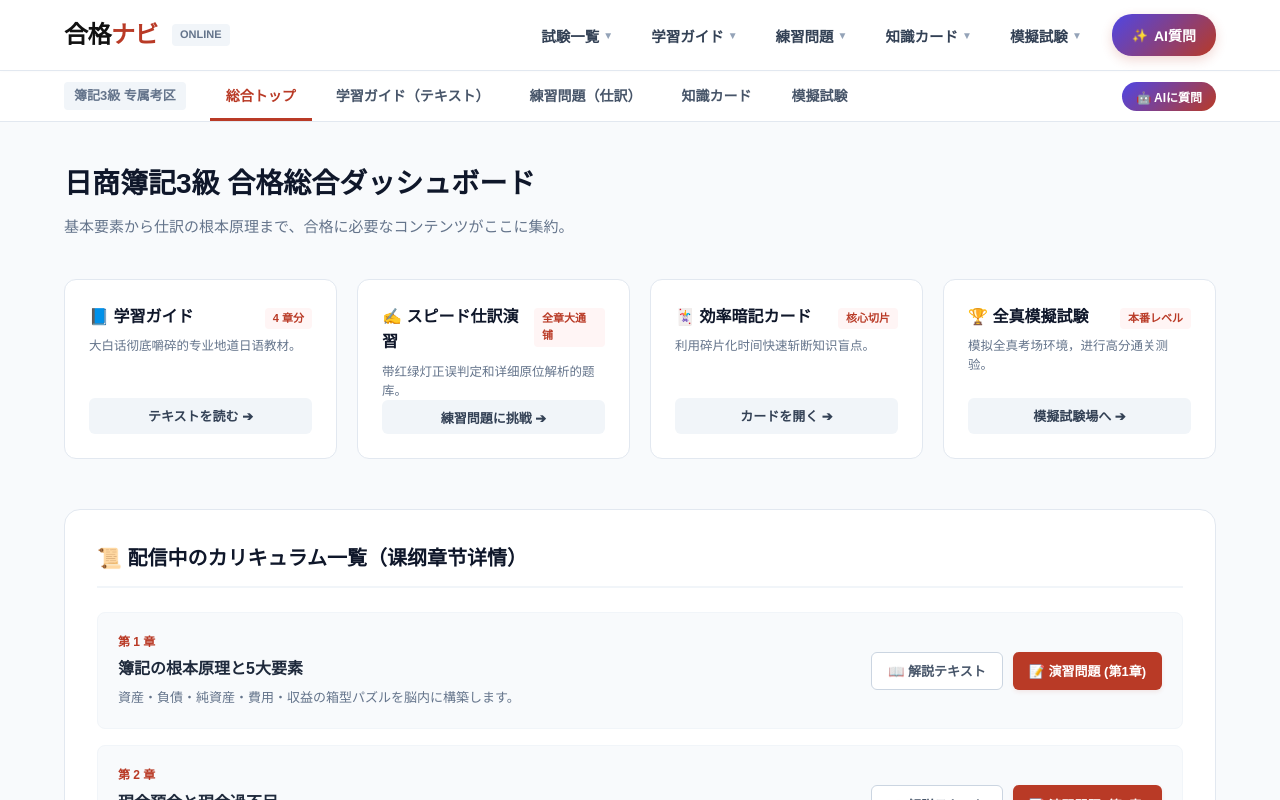
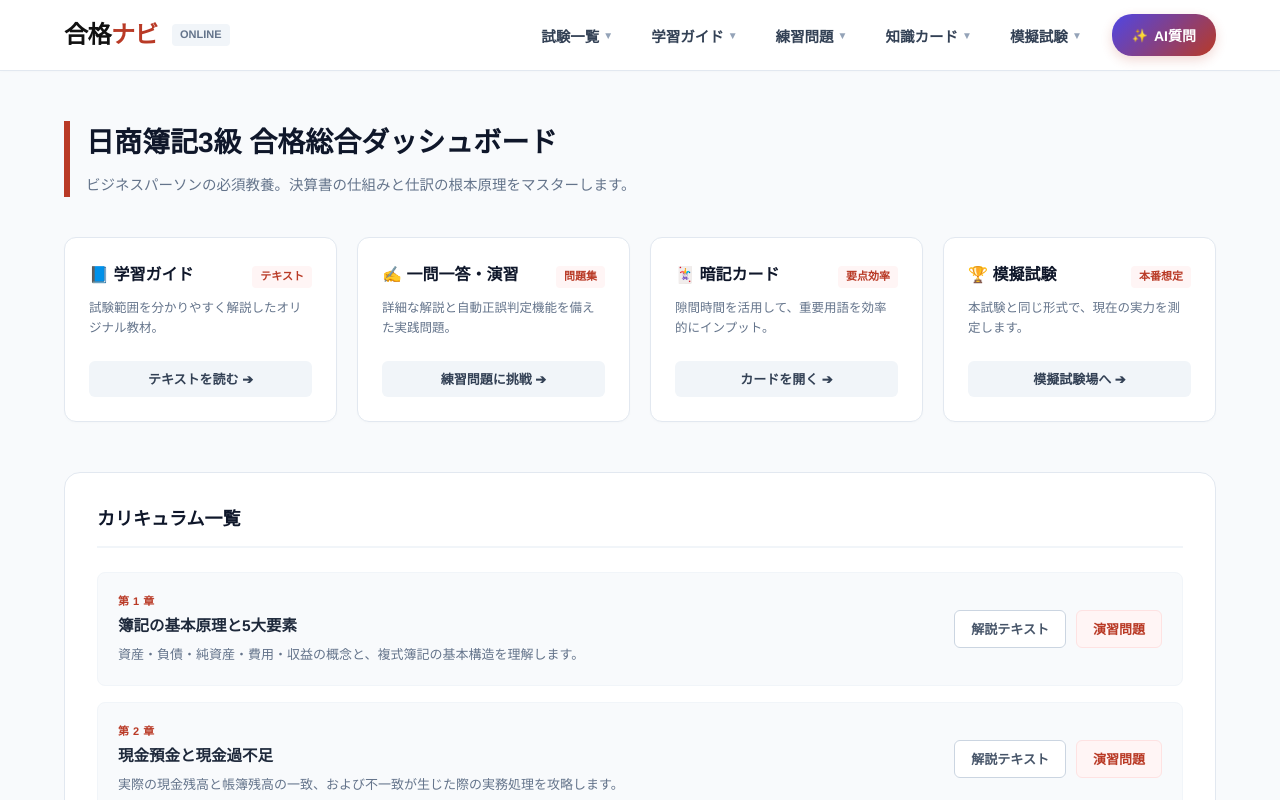
Before and after one commit to zrqZRQ77/japanese-web, a Next.js app: page /exams/boki2/guide in a window 1280 px wide. Shown: the top 800 px of the page. Built offline with nearby package versions, Linux system fonts and the light colour scheme.

Commit message:
Update page.js

```diff
--- a/app/exams/boki2/guide/page.js
+++ b/app/exams/boki2/guide/page.js
@@ -6,159 +6,117 @@ import Navbar from "../../../../components/Navbar";
 
 export default function ExamHubPage() {
   const params = useParams();
-  const examId = params?.examId || 'boki3'; // 动态获取当前是哪个考试
+  const examId = (params?.examId || 'boki3').toLowerCase();
   const [mounted, setMounted] = useState(false);
-  const [activeSubMenu, setActiveSubMenu] = useState('hub'); // 内部专属导航状态
 
   useEffect(() => {
     setMounted(true);
   }, []);
 
-  // 1. 各个考试的底层专属数据知识库（支持横向无限扩展）
+  // 1. 全日本語・日本の資格試験に最適化されたデータベース
   const examDatabase = {
     boki3: {
       name: '簿記3級',
       title: '日商簿記3級 合格総合ダッシュボード',
-      subtitle: '基本要素から仕訳の根本原理まで、合格に必要なコンテンツがここに集約。',
+      subtitle: 'ビジネスパーソンの必須教養。決算書の仕組みと仕訳の根本原理をマスターします。',
       chapters: [
-        { ch: '1', title: '簿記の根本原理と5大要素', desc: '資産・負債・純資産・費用・収益の箱型パズルを脳内に構築します。' },
-        { ch: '2', title: '現金預金と現金過不足', desc: '実際の現金と帳簿のズレをピタッと合わせる実务仕訳を攻略。' },
-        { ch: '3', title: '売掛金と買掛金（債権債務）', desc: 'ビジネスの基本である「ツケ（信用取引）」の発生と回収のルール。' },
-        { ch: '4', title: '試算表の作成と決算の全体像', desc: '全仕訳データを1つの大きな表に集計する決算パズルのマクロマップ。' }
+        { ch: '1', title: '簿記の基本原理と5大要素', desc: '資産・負債・純資産・費用・収益の概念と、複式簿記の基本構造を理解します。' },
+        { ch: '2', title: '現金預金と現金過不足', desc: '実際の現金残高と帳簿残高の一致、および不一致が生じた際の実務処理を攻略します。' },
+        { ch: '3', title: '売掛金と買掛金（債権債務）', desc: 'ビジネスの基本となる信用取引（ツケ）の発生から回収・支払いまでのルール。' },
+        { ch: '4', title: '試算表の作成と決算の全体像', desc: '仕訳データを集計し、財務諸表を作成する決算一連の手続きを体系的に学びます。' }
       ]
     },
     boki2: {
       name: '簿記2級',
       title: '日商簿記2級 上級総合ダッシュボード',
-      subtitle: '高度な商業簿記に加え、製造業の原価計算（工業簿記）の壁を完全突破。',
+      subtitle: '実務で強く求められる上級会計。商業簿記に加え、工業簿記（原価計算）の壁を突破。',
       chapters: [
-        { ch: '1', title: '株式会社の会計・純資産の部', desc: '資本金、準備金、剰余金の配当など、株式会社特有の高度な処理。' },
-        { ch: '2', title: '固定資産の割賦購入と減価償却', desc: '2級レベルの複雑な減価償却計算とリース取引の根本。' },
-        { ch: '3', title: '工業簿記の本質と原価計算の流れ', desc: 'モノづくりにおける材料費・労務費・経費の集計マスター。' }
+        { ch: '1', title: '株式会社の会計・純資産の部', desc: '資本金、準備金、剰余金の配当など、株式会社特有の高度な会計処理を学びます。' },
+        { ch: '2', title: '固定資産の割賦購入と減価償却', desc: '2級レベルの複雑な減価償却計算、リース取引、固定資産の売却処理。' },
+        { ch: '3', title: '工業簿記の本質と原価計算の流れ', desc: 'モノづくりにおける材料費・労務費・経費の集計から製品原価の計算まで。' }
       ]
     },
     fp3: {
       name: 'FP3級',
       title: 'FP3級 資産設計総合ダッシュボード',
-      subtitle: 'ライフプランニングから税金、相続まで、人生のマネーリテラシーの集大成。',
+      subtitle: 'ライフプランニングから税金、相続まで、生活に直結するマネーリテラシーの集大成。',
       chapters: [
-        { ch: '1', title: 'ライフプランニングと資金計画', desc: '社会保険、公的年金、資金計画の 6 つの係数の使い方。' },
-        { ch: '2', title: 'リスク管理（生命保険・損害保険）', desc: '各種保険商品の仕組みと、最適な保障設計の選択基準。' }
+        { ch: '1', title: 'ライフプランニングと資金計画', desc: '社会保険、公的年金の仕組みと、資産設計に用いる6つの係数の使い方。' },
+        { ch: '2', title: 'リスク管理（生命保険・損害保険）', desc: '各種保険商品の仕組み、保障内容、および最適な保険設計の選択基準。' },
+        { ch: '3', title: 'タックスプランニング（所得税の基本）', desc: '日本の所得税の仕組み、各種所得の計算方法と確定申告の基礎知識。' }
+      ]
+    },
+    fp2: {
+      name: 'FP2級',
+      title: 'FP2級 上級資産設計ダッシュボード',
+      subtitle: 'より高度な資産運用・相続・事業承継のコンサルティング能力を身につけ、実務に活かす。',
+      chapters: [
+        { ch: '1', title: '金融資産運用とポートフォリオ理論', desc: '債券利回り計算、株式指標の分析、高度なポートフォリオ運用理論。' },
+        { ch: '2', title: '不動産の取引と法令上の制限', desc: '都市計画法、建築基準法など、不動産取引において必須となる強力な法律知識。' },
+        { ch: '3', title: '相続・事業承継の税務実務', desc: '法定相続分、遺留分、相続税・贈与税の評価基準と具体的な節税対策。' }
+      ]
+    },
+    itpass: {
+      name: 'ITパスポート',
+      title: 'ITパスポート 試験総合ダッシュボード',
+      subtitle: 'DX時代に求められるITの基礎知識、経営戦略、セキュリティ技術を網羅。',
+      chapters: [
+        { ch: '1', title: 'ストラテジ系（企業と法務・経営戦略）', desc: '知的財産権、コンプライアンス、マーケティング手法、財務諸表の基礎。' },
+        { ch: '2', title: 'マネジメント系（開発技術・プロジェクト管理）', desc: 'アジャイル開発、システム要件定義、プロジェクトの工程管理手法の理解。' },
+        { ch: '3', title: 'テクノロジ系（基礎理論・セキュリティ）', desc: '2進数、ネットワークの仕組み、サイバー攻撃手法と最新の暗号化技術。' }
+      ]
+    },
+    takken: {
+      name: '宅建士 国家資格総合ダッシュボード',
+      subtitle: '不動産取引の最高峰資格。宅建業法、権利関係など、強力な法律知識を習得。',
+      chapters: [
+        { ch: '1', title: '宅建業法（最重要科目）', desc: '免許制度、宅地建物取引士の業務、営業保証金、および35条・37条書面の実務。' },
+        { ch: '2', title: '権利関係（民法・借地借家法）', desc: '意思表示、制限行為能力者、不法行為、借地借家法など、難関の法律解釈。' },
+        { ch: '3', title: '法令上の制限（都市計画・農地法）', desc: '国土利用計画法、都市計画法、建築基準法など、公法上の厳しい建築規制。' }
       ]
     }
   };
 
-  // 兜底保护：如果用户乱敲了一个未定义的考试 ID，默认显示簿记 3 级
   const currentExam = examDatabase[examId] || examDatabase['boki3'];
-
-  // 2. 内部功能专属导航栏条目（严格对齐指示 5 的独立功能要求）
-  const subNavItems = [
-    { id: 'hub', label: '総合トップ' },
-    { id: 'guide', label: '学習ガイド（テキスト）' },
-    { id: 'exercises', label: '練習問題（仕訳）' },
-    { id: 'cards', label: '知識カード' },
-    { id: 'mock', label: '模擬試験' }
-  ];
-
-  const handleFeatureRedirect = (featureId) => {
-    if (featureId === 'hub') {
-      setActiveSubMenu('hub');
-    } else {
-      // 跨模块直接跳转到对应的独立系统页面
-      if (typeof window !== 'undefined') {
-        window.location.href = `/exams/${examId}/${featureId}`;
-      }
-    }
-  };
 
   if (!mounted) return null;
 
   return (
-    <div style={{ minHeight: '100vh', backgroundColor: '#f8fafc', fontFamily: 'Arial, sans-serif' }}>
-      {/* 👑 全局顶层主导航栏 */}
+    <div style={{ minHeight: '100vh', backgroundColor: '#f8fafc', fontFamily: '"Helvetica Neue", Arial, "Hiragino Kaku Gothic ProN", Meiryo, sans-serif' }}>
+
+      {/* 👑 全局导航栏（唯一顶栏导航，内部重复的导航已被彻底移除） */}
       <Navbar />
 
-      {/* 🎯 考试专属内部导航栏（Sub Navigation Bar） */}
-      <div style={{
-        width: '100%',
-        backgroundColor: '#ffffff',
-        borderBottom: '1px solid #e2e8f0',
-        position: 'sticky',
-        top: '71px',
-        zIndex: 900
-      }}>
-        <div style={{
-          maxWidth: '1200px',
-          margin: '0 auto',
-          padding: '0 24px',
-          display: 'flex',
-          gap: '8px',
-          height: '50px',
-          alignItems: 'center'
-        }}>
-          {/* 当前考试面包屑提示 */}
-          <div style={{ fontSize: '13px', fontWeight: '800', color: '#64748b', marginRight: '16px', backgroundColor: '#f1f5f9', padding: '4px 10px', borderRadius: '4px' }}>
-            {currentExam.name} 专属考区
-          </div>
-          {subNavItems.map((item) => (
-            <button
-              key={item.id}
-              onClick={() => handleFeatureRedirect(item.id)}
-              style={{
-                padding: '0 16px',
-                height: '100%',
-                background: 'none',
-                border: 'none',
-                color: activeSubMenu === item.id ? '#b93a26' : '#475569',
-                fontSize: '14px',
-                fontWeight: '700',
-                cursor: 'pointer',
-                position: 'relative',
-                borderBottom: activeSubMenu === item.id ? '3px solid #b93a26' : '3px solid transparent',
-                transition: 'all 0.15s ease'
-              }}
-            >
-              {item.label}
-            </button>
-          ))}
-          {/* AI快捷提问挂件按钮 */}
-          <button
-            onClick={() => alert('AI質問アシスタントを起動します')}
-            style={{ marginLeft: 'auto', background: 'linear-gradient(135deg, #4f46e5 0%, #b93a26 100%)', color: '#ffffff', border: 'none', padding: '6px 14px', borderRadius: '15px', fontSize: '12px', fontWeight: '800', cursor: 'pointer' }}
-          >
-            🤖 AIに質問
-          </button>
-        </div>
-      </div>
+      {/* 📊 メインコンテンツエリア */}
+      <main style={{ maxWidth: '1200px', margin: '0 auto', padding: '50px 24px' }}>
 
-      {/* 📊 大本营主体内容区域 */}
-      <main style={{ maxWidth: '1200px', margin: '0 auto', padding: '40px 24px' }}>
-
-        {/* 头部大标题文案 */}
-        <div style={{ marginBottom: '40px' }}>
+        {/* ヘッダータイトル */}
+        <div style={{ marginBottom: '40px', borderLeft: `6px solid #b93a26`, paddingLeft: '16px' }}>
           <h1 style={{ fontSize: '28px', fontWeight: '900', color: '#0f172a', margin: '0 0 8px 0' }}>{currentExam.title}</h1>
-          <p style={{ fontSize: '15px', color: '#64748b', margin: 0, fontWeight: '500' }}>{currentExam.subtitle}</p>
+          <p style={{ fontSize: '14.5px', color: '#64748b', margin: 0, fontWeight: '500' }}>{currentExam.subtitle}</p>
         </div>
 
-        {/* 4大核心功能模块一览（用户可自由选择去哪，不再强制刷题） */}
+        {/* 4大機能カード（中文を一切排除し、洗練された日本語表現に統一） */}
         <div style={{ display: 'grid', gridTemplateColumns: 'repeat(auto-fit, minmax(260px, 1fr))', gap: '20px', marginBottom: '50px' }}>
           {[
-            { id: 'guide', title: '📘 学習ガイド', count: `${currentExam.chapters.length} 章分`, desc: '大白话彻底嚼碎的专业地道日语教材。', btn: 'テキストを読む' },
-            { id: 'exercises', title: '✍️ スピード仕訳演習', count: '全章大通铺', desc: '带红绿灯正误判定和详细原位解析的题库。', btn: '練習問題に挑戦' },
-            { id: 'cards', title: '🃏 効率暗記カード', count: '核心切片', desc: '利用碎片化时间快速斩断知识盲点。', btn: 'カードを開く' },
-            { id: 'mock', title: '🏆 全真模擬試験', count: '本番レベル', desc: '模拟全真考场环境，进行高分通关测验。', btn: '模擬試験場へ' }
+            { id: 'guide', title: '📘 学習ガイド', count: 'テキスト', desc: '試験範囲を分かりやすく解説したオリジナル教材。', btn: 'テキストを読む' },
+            { id: 'exercises', title: '✍️ 一問一答・演習', count: '問題集', desc: '詳細な解説と自動正誤判定機能を備えた実践問題。', btn: '練習問題に挑戦' },
+            { id: 'cards', title: '🃏 暗記カード', count: '要点効率', desc: '隙間時間を活用して、重要用語を効率的にインプット。', btn: 'カードを開く' },
+            { id: 'mock', title: '🏆 模擬試験', count: '本番想定', desc: '本試験と同じ形式で、現在の実力を測定します。', btn: '模擬試験場へ' }
           ].map((feat) => (
-            <div key={feat.id} style={{ backgroundColor: '#ffffff', border: '1px solid #e2e8f0', borderRadius: '12px', padding: '24px', display: 'flex', flexDirection: 'column', justifyContent: 'space-between', height: '180px' }}>
+            <div key={feat.id} style={{ backgroundColor: '#ffffff', border: '1px solid #e2e8f0', borderRadius: '12px', padding: '24px', display: 'flex', flexDirection: 'column', justifyContent: 'space-between', height: '185px', boxShadow: '0 1px 3px rgba(0,0,0,0.02)' }}>
               <div>
-                <div style={{ display: 'flex', justifyContent: 'space-between', alignItems: 'baseline', marginBottom: '8px' }}>
+                <div style={{ display: 'flex', justifyContent: 'space-between', alignItems: 'baseline', marginBottom: '10px' }}>
                   <h3 style={{ fontSize: '16px', fontWeight: '800', color: '#0f172a', margin: 0 }}>{feat.title}</h3>
                   <span style={{ fontSize: '11px', fontWeight: '700', color: '#b93a26', backgroundColor: '#fff5f5', padding: '2px 8px', borderRadius: '4px' }}>{feat.count}</span>
                 </div>
-                <p style={{ fontSize: '12.5px', color: '#64748b', margin: 0, lineHeight: '1.5' }}>{feat.desc}</p>
+                <p style={{ fontSize: '12.5px', color: '#64748b', margin: 0, lineHeight: '1.6' }}>{feat.desc}</p>
               </div>
               <button
-                onClick={() => handleFeatureRedirect(feat.id)}
-                style={{ width: '100%', height: '36px', backgroundColor: '#f1f5f9', border: 'none', borderRadius: '6px', fontSize: '13px', fontWeight: '700', color: '#334155', cursor: 'pointer', transition: 'background-color 0.15s ease' }}
+                onClick={() => {
+                  if (typeof window !== 'undefined') window.location.href = `/exams/${examId}/${feat.id}`;
+                }}
+                style={{ width: '100%', height: '36px', backgroundColor: '#f1f5f9', border: 'none', borderRadius: '6px', fontSize: '13px', fontWeight: '700', color: '#334155', cursor: 'pointer', transition: 'background-color 0.15s ease', marginTop: 'auto' }}
                 onMouseEnter={(e) => e.currentTarget.style.backgroundColor = '#e2e8f0'}
                 onMouseLeave={(e) => e.currentTarget.style.backgroundColor = '#f1f5f9'}
               >
@@ -168,10 +126,10 @@ export default function ExamHubPage() {
           ))}
         </div>
 
-        {/* 📑 章节目录切片纯内容展示区（带各自直接练习交互） */}
-        <div style={{ backgroundColor: '#ffffff', border: '1px solid #e2e8f0', borderRadius: '16px', padding: '32px' }}>
-          <h2 style={{ fontSize: '20px', fontWeight: '800', color: '#0f172a', margin: '0 0 24px 0', borderBottom: '2px solid #f1f5f9', paddingBottom: '12px' }}>
-            📜 配信中のカリキュラム一覧（课纲章节详情）
+        {/* 📑 カリキュラム一覧（课纲章节详情） */}
+        <div style={{ backgroundColor: '#ffffff', border: '1px solid #e2e8f0', borderRadius: '16px', padding: '32px', boxShadow: '0 4px 6px -1px rgba(0,0,0,0.01)' }}>
+          <h2 style={{ fontSize: '18px', fontWeight: '800', color: '#0f172a', margin: '0 0 24px 0', borderBottom: '2px solid #f1f5f9', paddingBottom: '12px' }}>
+            カリキュラム一覧
           </h2>
 
           <div style={{ display: 'flex', flexDirection: 'column', gap: '16px' }}>
@@ -180,25 +138,47 @@ export default function ExamHubPage() {
                 key={chapter.ch}
                 style={{ display: 'flex', alignItems: 'center', justifyContent: 'space-between', padding: '20px', border: '1px solid #f1f5f9', borderRadius: '8px', backgroundColor: '#f8fafc' }}
               >
+                {/* 左侧：章节序号与纯净日文内容说明 */}
                 <div style={{ flex: 1, paddingRight: '24px' }}>
-                  <div style={{ fontSize: '12px', fontWeight: '800', color: '#b93a26', marginBottom: '4px' }}>第 {chapter.ch} 章</div>
-                  <h4 style={{ fontSize: '16px', fontWeight: '800', color: '#1e293b', margin: '0 0 6px 0' }}>{chapter.title}</h4>
-                  <p style={{ fontSize: '13px', color: '#64748b', margin: 0 }}>{chapter.desc}</p>
+                  <div style={{ fontSize: '11px', fontWeight: '800', color: '#b93a26', marginBottom: '4px', letterSpacing: '0.5px' }}>第 {chapter.ch} 章</div>
+                  <h4 style={{ fontSize: '15.5px', fontWeight: '800', color: '#1e293b', margin: '0 0 6px 0' }}>{chapter.title}</h4>
+                  <p style={{ fontSize: '13px', color: '#64748b', margin: 0, lineHeight: '1.5' }}>{chapter.desc}</p>
                 </div>
 
-                {/* 章节两翼齐飞按钮：看书 / 针对性刷题 */}
-                <div style={{ display: 'flex', gap: '10px', shrink: 0 }}>
+                {/* 右侧交互按钮：已彻底重构。颜色降噪，且剔除了右侧多余的“(第1章)”重复字样 */}
+                <div style={{ display: 'flex', gap: '10px', flexShrink: 0 }}>
                   <button
-                    onClick={() => window.location.href = `/exams/${examId}/guide/ch${chapter.ch}`}
-                    style={{ padding: '0 16px', height: '38px', backgroundColor: '#ffffff', border: '1px solid #cbd5e1', borderRadius: '6px', fontSize: '13px', fontWeight: '700', color: '#475569', cursor: 'pointer' }}
+                    onClick={() => { if (typeof window !== 'undefined') window.location.href = `/exams/${examId}/guide/ch${chapter.ch}`; }}
+                    style={{ padding: '0 16px', height: '38px', backgroundColor: '#ffffff', border: '1px solid #cbd5e1', borderRadius: '6px', fontSize: '13px', fontWeight: '700', color: '#475569', cursor: 'pointer', transition: 'all 0.15s ease' }}
+                    onMouseEnter={(e) => e.currentTarget.style.borderColor = '#94a3b8'}
+                    onMouseLeave={(e) => e.currentTarget.style.borderColor = '#cbd5e1'}
                   >
-                    📖 解説テキスト
+                    解説テキスト
                   </button>
                   <button
-                    onClick={() => window.location.href = `/exams/${examId}/exercises?ch=${chapter.ch}`}
-                    style={{ padding: '0 16px', height: '38px', backgroundColor: '#b93a26', border: 'none', borderRadius: '6px', fontSize: '13px', fontWeight: '700', color: '#ffffff', cursor: 'pointer', boxShadow: '0 2px 4px rgba(185,58,38,0.1)' }}
+                    onClick={() => { if (typeof window !== 'undefined') window.location.href = `/exams/${examId}/exercises?ch=${chapter.ch}`; }}
+                    style={{
+                      padding: '0 16px',
+                      height: '38px',
+                      backgroundColor: '#fff5f5', // 柔和的浅红色背景
+                      border: '1px solid #fee2e2',
+                      borderRadius: '6px',
+                      fontSize: '13px',
+                      fontWeight: '700',
+                      color: '#b93a26', // 深红色文字
+                      cursor: 'pointer',
+                      transition: 'all 0.15s ease'
+                    }}
+                    onMouseEnter={(e) => {
+                      e.currentTarget.style.backgroundColor = '#b93a26';
+                      e.currentTarget.style.color = '#ffffff';
+                    }}
+                    onMouseLeave={(e) => {
+                      e.currentTarget.style.backgroundColor = '#fff5f5';
+                      e.currentTarget.style.color = '#b93a26';
+                    }}
                   >
-                    📝 演習問題 (第{chapter.ch}章)
+                    演習問題
                   </button>
                 </div>
               </div>
```
